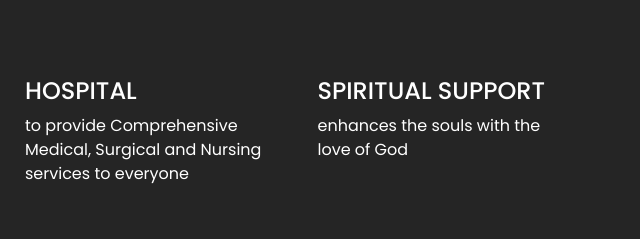
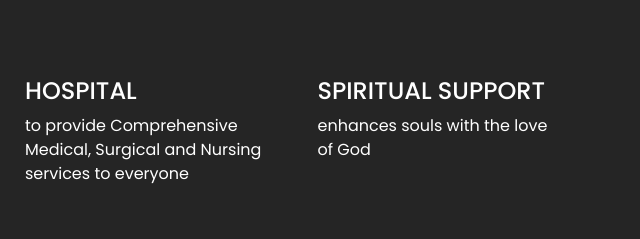
Before and after one commit to alx191/Scholastica, a plain HTML site: page index.html in a window 1280 px wide. Shown: the part 803-1042 px from the top of the page, 640-1280 px from the left. Drawn offline with nearby package versions, Linux system fonts and the light colour scheme.

Commit message:
Update index.html

```diff
--- a/index.html
+++ b/index.html
@@ -288,7 +288,7 @@
                 SPIRITUAL SUPPORT
               </h4>
               <p>
-                enhances the souls with the love of God
+                enhances souls with the love of God
               </p>
             </div>
           </div>
```
